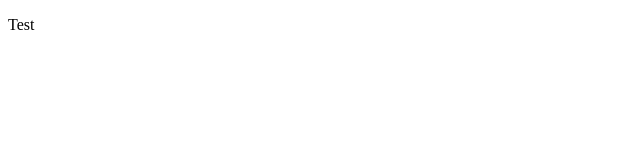
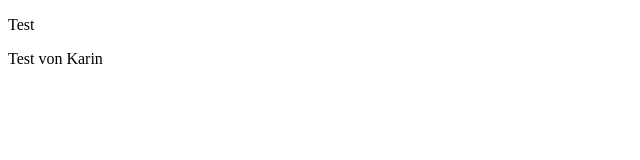
Before and after one commit to CodingFrank73/gitTest, a plain HTML site: page index.html in a window 1280 px wide. Shown: the full height of the page, 0-640 px from the left. Drawn offline with Linux system fonts and the light colour scheme.

Commit message:
test von karin

```diff
--- a/index.html
+++ b/index.html
@@ -11,6 +11,7 @@
 
 <body>
     <p>Test</p>
+    <p>Test von Karin</p>
 </body>
 
 </html>
```
Also changed, not shown: 1 other file.
